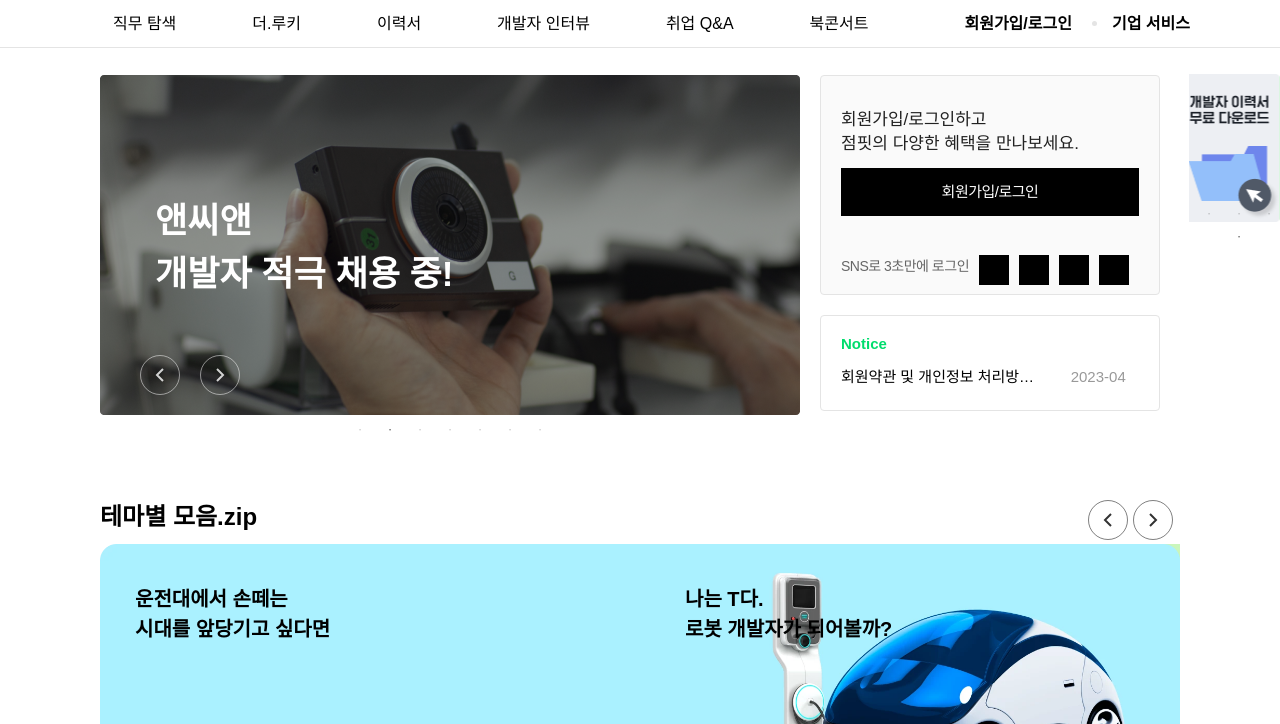
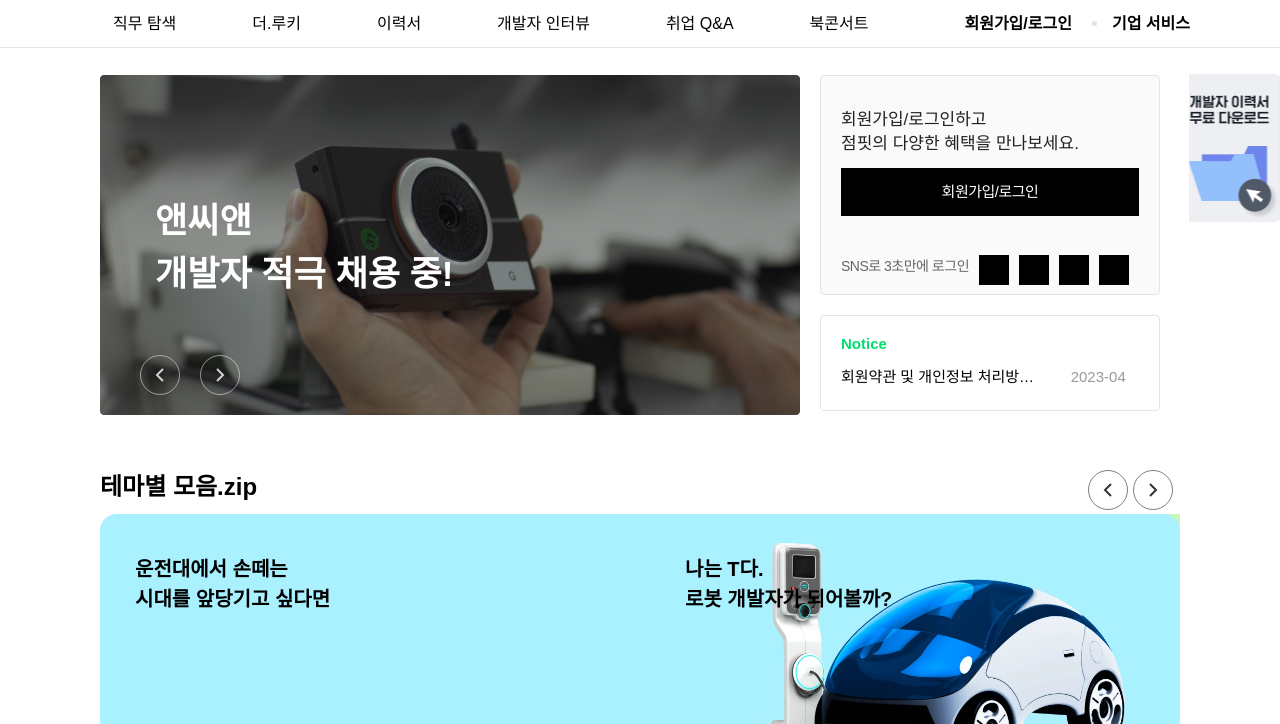
Before and after one commit to y0un0909/jumpit, a plain HTML site: page index.html in a window 1280 px wide. Shown: the part 76-800 px from the top of the page. Drawn offline with nearby package versions, Linux system fonts and the light colour scheme; a web font is replaced by a local one.

Commit message:
Add files via upload

```diff
--- a/index.html
+++ b/index.html
@@ -17,7 +17,6 @@
     <script>
         $(document).ready(function () {
             $("ul.ad").slick({
-                dots: true,
                 autoplay: true,
                 arrows: true, //좌우버튼
                 autoplaySpeed: 3000,
@@ -47,7 +46,6 @@
             $("section.last .iosad > figure img").wrap("<span></span>");
             $(".well").addClass("hide");
             $('.saul').slick({
-                dots: true,
                 autoplay: true,
                 autoplaySpeed: 1000,
                 speed: 1000,
@@ -377,7 +375,7 @@
     </section>
     <div class="money">
         <img src="img/money.svg" alt="">
-        <p>점핏에서 지원하고 합격하면<span>취업축하금 70만원</span>을 드려요💰</p>
+        <p>점핏에서 지원하고 합격하면 <span>취업축하금 70만원</span>을 드려요💰</p>
     </div>
     <footer>
         <div class="kkk">
```
